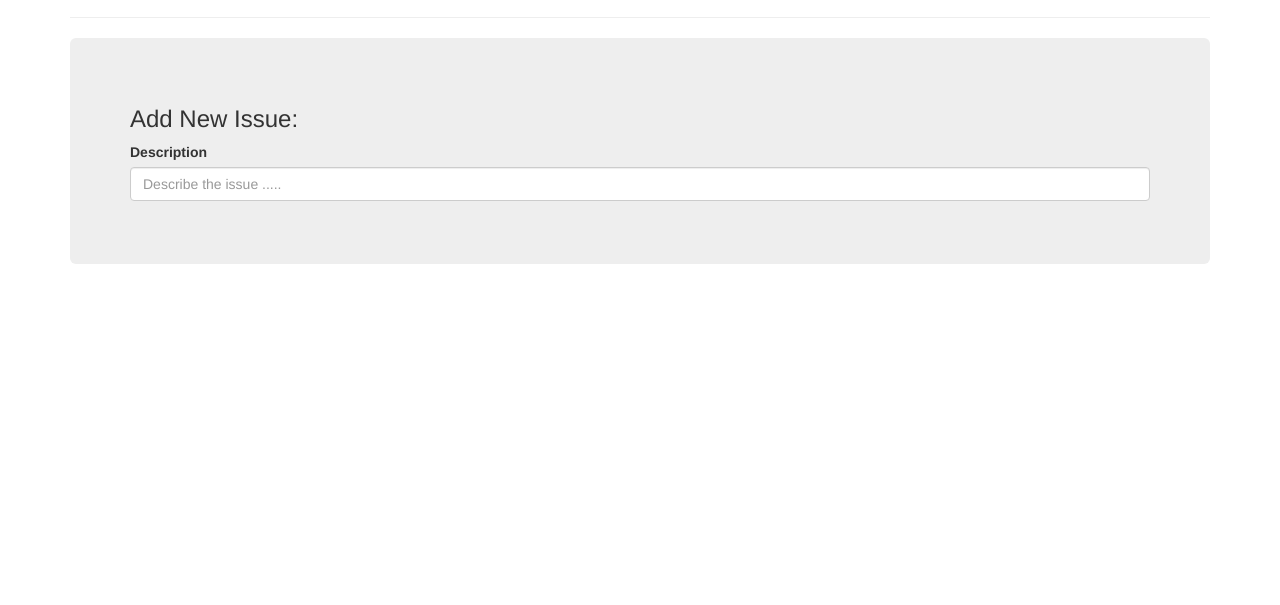
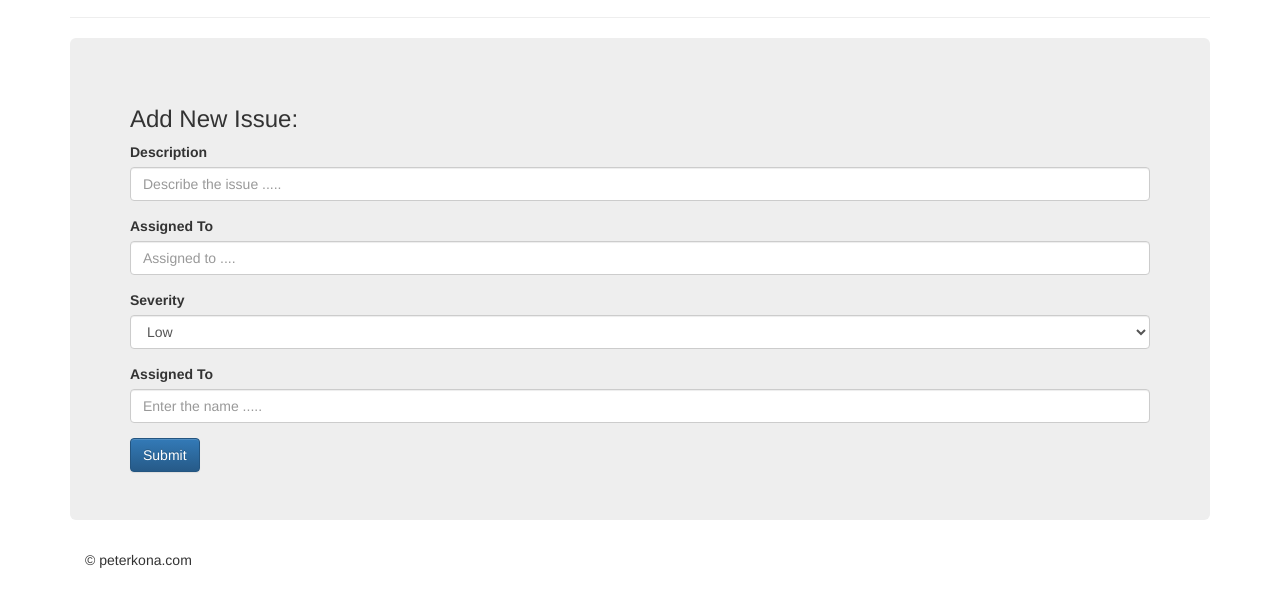
Before and after one commit to ikona23/issueTracker, a plain HTML site: page index.html in a window 1280 px wide. Shown: the part 63-668 px from the top of the page. Drawn offline with nearby package versions, Linux system fonts and the light colour scheme.

Commit message:
form is ready

```diff
--- a/index.html
+++ b/index.html
@@ -19,11 +19,24 @@
     <hr>
     <div class="jumbotron">
       <h3>Add New Issue:</h3>
-      <div id="issueInputForm">
-        <div class="form-group"> <label for="issueDecsInput">Description</label> <input type="text" class="form-control" id="issueDescIput" placeholder="Describe the issue ....."> </div>
+      <form id="issueInputForm">
+        <div class="form-group"> <label for="issueDecsInput">Description</label> <input type="text" class="form-control" id="issueDescInput" placeholder="Describe the issue ....."> </div>
+        <div class="form-group"> <label for="issueAssignedToInput">Assigned To</label> <input type="text" class="form-control" id="issueAssignedToInput" placeholder="Assigned to ...." placeholder="Describe the issue ....."> </div>
+        <div class="form-group"> <label for="issueSeverityInput">Severity</label> <select id="issueSeverityInput" class="form-control">
+          <option value="Low">Low</option>
+          <option value="Medium">Medium</option>
+          <option value="High">High</option>
+        </select> </div>
+        <div class="form-group"> <label for="issueAssignedToInput">Assigned To</label> <input type="text" class="form-control" id="issueAssignedToInput" placeholder="Enter the name ....."> </div> <button type="submit" class="btn btn-primary">Submit</button> </form>
+    </div>
+    <div class="col-lg-12">
+      <div id="issuesList">
+        <div class="footer">
+          <p>&copy peterkona.com</p>
+        </div>
       </div>
+      <div> </div>
     </div>
-  </div>
 </body>
 
 </html>
```
